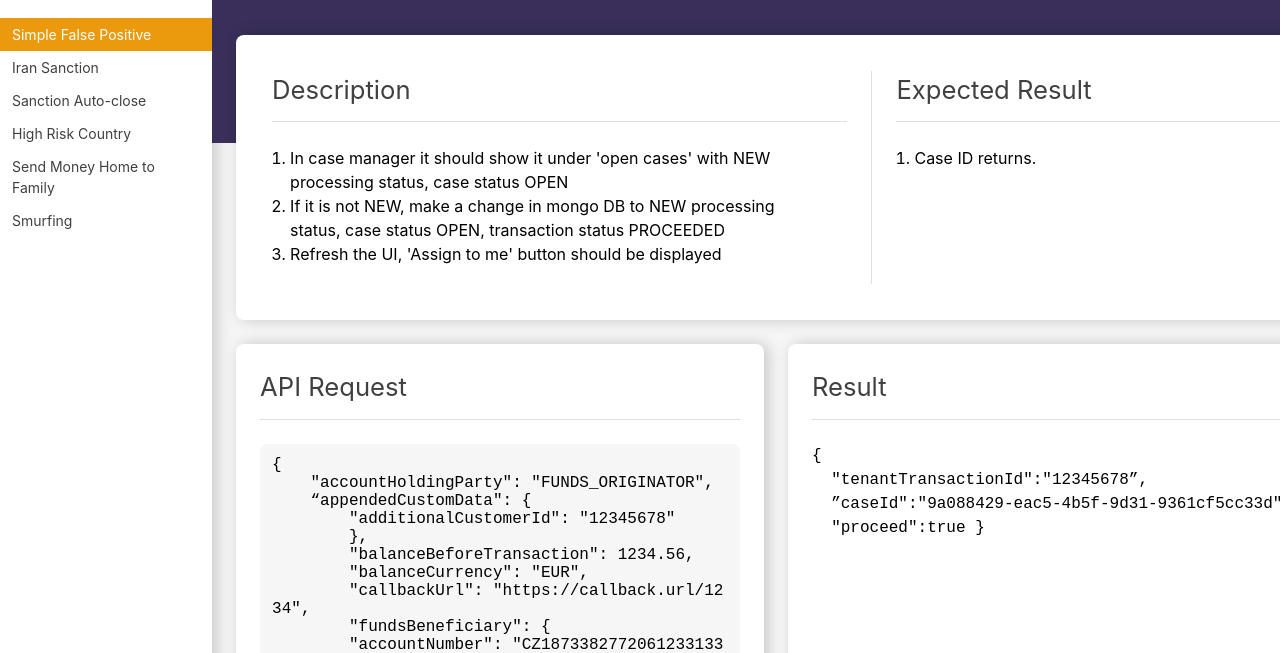
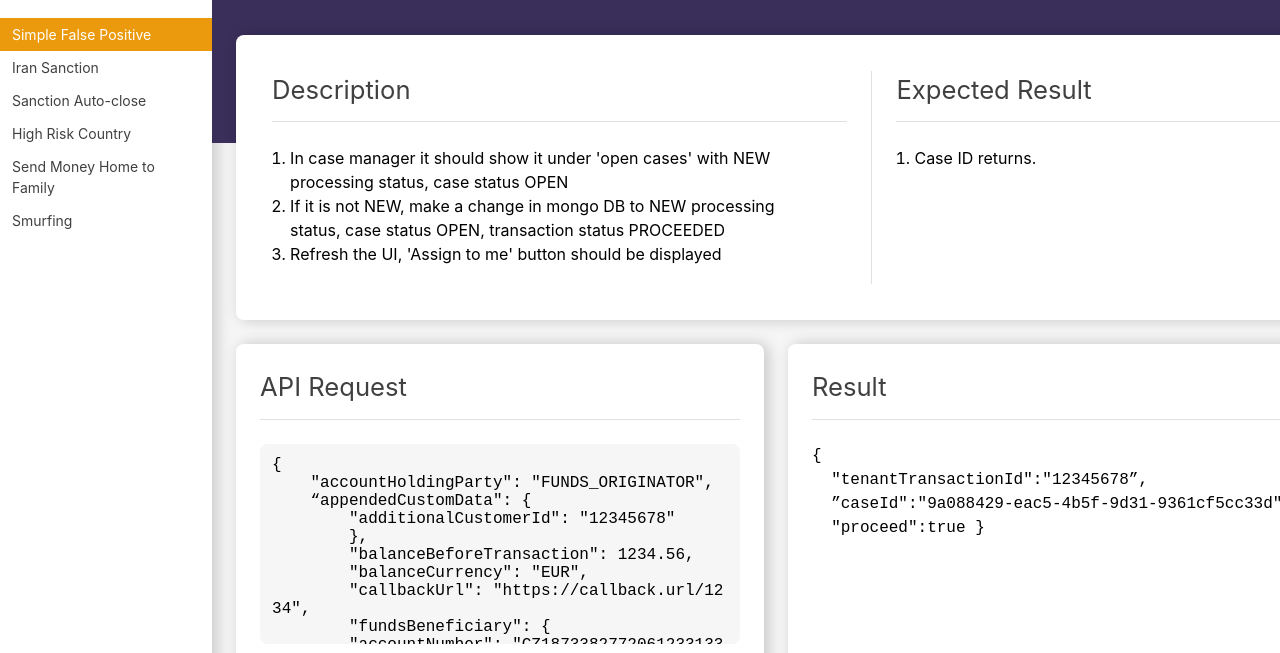
Before and after one commit to nagac/case-manager-test-scenario, a plain HTML site: page index.html in a window 1280 px wide. Shown: the part 97-750 px from the top of the page. Drawn offline with nearby package versions, Linux system fonts and the light colour scheme; files that its build step writes are made by us from their sources.

Commit message:
moved css, sass to assets

```diff
--- a/scss/_layout.sass
+++ b/assets/scss/_layout.sass
@@ -46,7 +46,7 @@ textarea
     padding: $sm-space
     box-sizing: border-box
     width: 100%
-    height: 360px
+    height: 200px
     margin: 0
     resize: none
     word-break: break-all
```
Also changed, not shown: assets/css/bundle.css (renamed from css/bundle.css), assets/scss/_design-system.sass (renamed from scss/_design-system.sass), assets/scss/_reset.sass (renamed from scss/_reset.sass), assets/scss/_variables.sass (renamed from scss/_variables.sass), assets/scss/bundle.sass (renamed from scss/bundle.sass), 2 other files.
